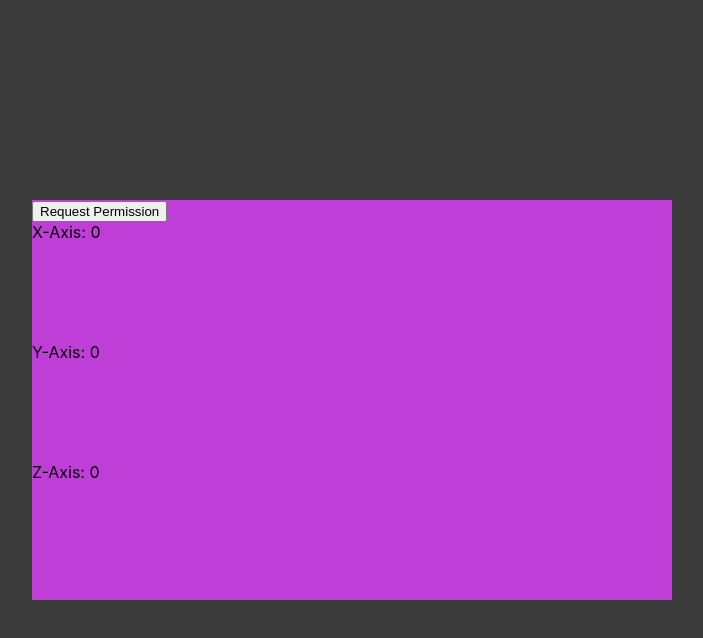
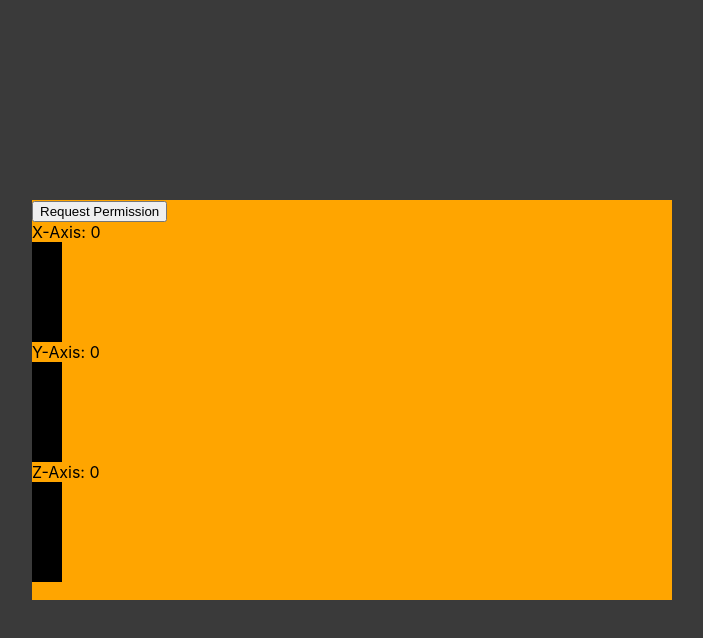
Before and after one commit to marcloe/speedDetect, a plain HTML site: page index.html in a window 1280 px wide. Both pictures are taken after a click on the button "Request Permission". Shown: the whole page, without its empty margins (288-991 px from the left). Drawn offline with Linux system fonts and the light colour scheme; files that its build step writes are made by us from their sources.

Commit message:
reactive background colors depending on permission

```diff
--- a/app.js
+++ b/app.js
@@ -29,13 +29,16 @@ const requestPermissionBtn = document.getElementById("requestPermissionBtn");
                     .then(permissionState => {
                         if (permissionState === 'granted') {
                             startAccelerometer();
+                            document.getElementById("wrapper").style.backgroundColor = "green";
                         } else {
                             console.error('Permission to access accelerometer data denied.');
+                            document.getElementById("wrapper").style.backgroundColor = "red";
                         }
                     })
                     .catch(console.error);
             } else {
                 console.error('Device does not support the permissions API.');
+                document.getElementById("wrapper").style.backgroundColor = "orange";
             }
         }
 
--- a/index.html
+++ b/index.html
@@ -4,9 +4,8 @@
     <meta charset="UTF-8">
     <meta name="viewport" content="width=device-width, initial-scale=1.0">
     <title>Boilerplate</title>
-    <link rel="stylesheet" href="/styles/main.css">
+    <link rel="stylesheet" href="main.css">
     <script src="app.js" defer></script>
-    <script src="https://cdn.jsdelivr.net/npm/gyronorm"></script>
 </head>
 <body>
     <div id="container">
--- a/styles/main.css
+++ b/styles/main.css
@@ -1,9 +1,5 @@
 @charset "UTF-8";
 
-@font-face {font-family: "Inter-Light"; src: url('/fonts/Inter-Light.woff2');}
-@font-face {font-family: "Inter-Regular"; src: url('/fonts/Inter-Regular.woff2');}
-@font-face {font-family: "Inter-Medium"; src: url('/fonts/Inter-Medium.woff2');}
-@font-face {font-family: "Inter-SemiBold"; src: url('/fonts/Inter-SemiBold.woff2');}
 
 *,
 *::before,
@@ -51,7 +47,7 @@ body {
 
 
 .bar {
-    width: 0px;
+    width: 30px;
     height: 100px;
     background-color: black;
 }
```
